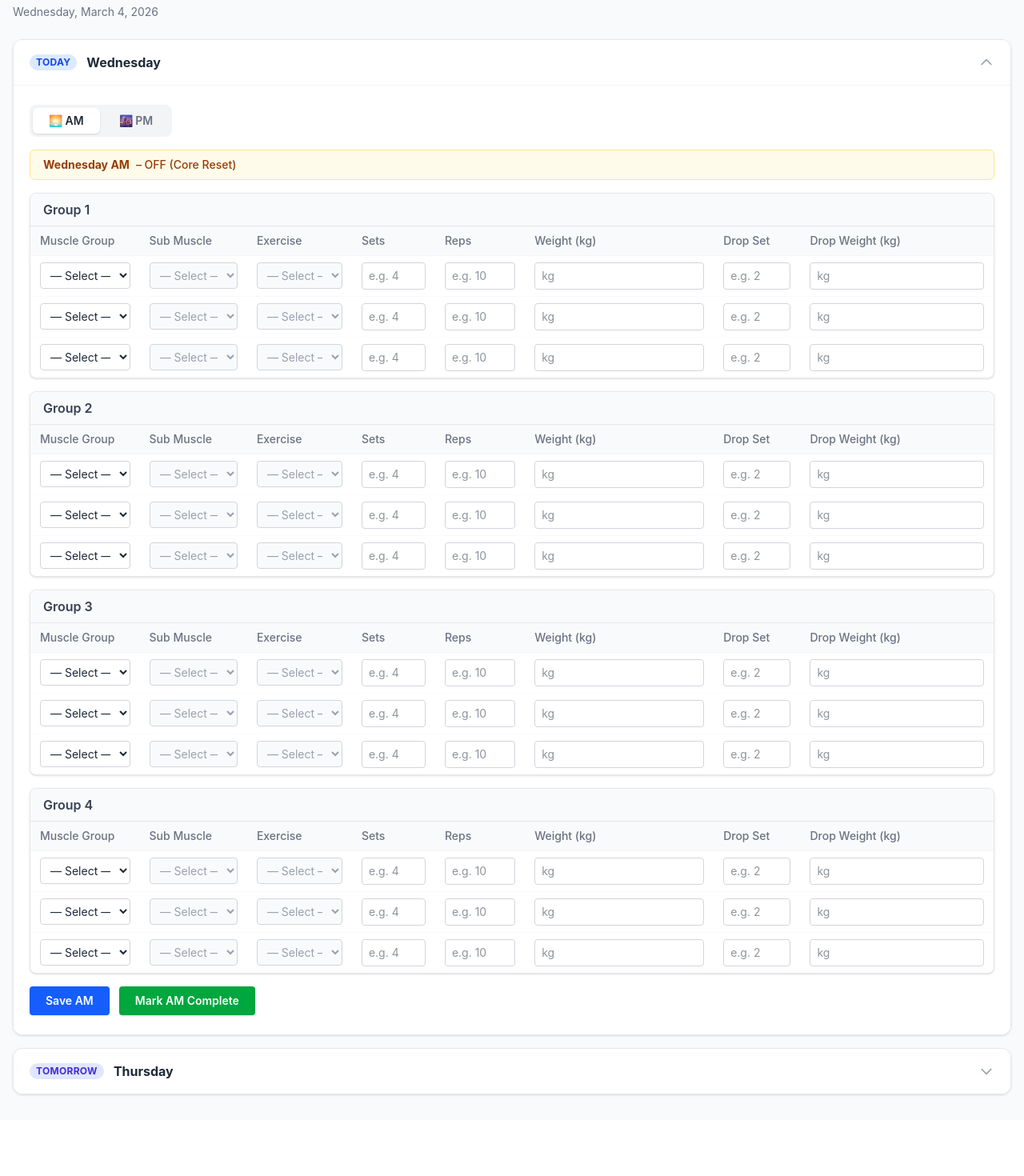
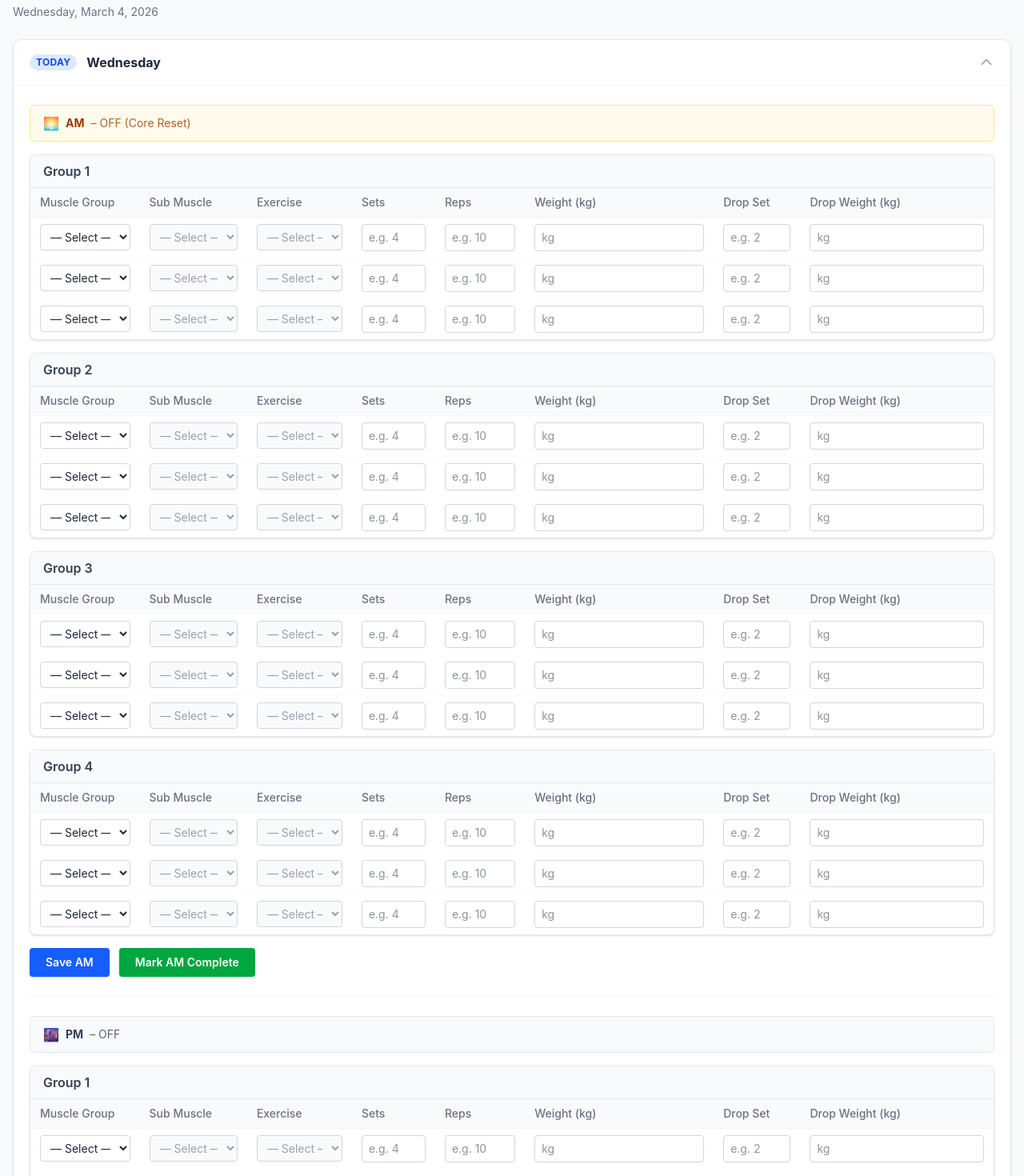
Before and after one commit to PerspicaciousGuy/GymPlanner, a React (Vite) app: page / in a window 1280 px wide. Shown: the part 120-1590 px from the top of the page at 80% size. Before the commit the page ends 1520 px from the top, so only its background shows below. Built offline with nearby package versions, Linux system fonts and the light colour scheme.

Commit message:
Replace AM/PM tabs with stacked always-visible sessions

```diff
--- a/src/components/WorkoutSection.jsx
+++ b/src/components/WorkoutSection.jsx
@@ -3,156 +3,126 @@ import ExerciseGroup from './ExerciseGroup';
 import { saveDayWorkout, markDayComplete, isDayComplete, ensureAmPm } from '../utils/storage';
 import { AM_TITLES, PM_TITLES } from '../data/ampmTitles';
 
-/**
- * WorkoutSection — renders one full day with AM / PM tab sessions.
- * Props:
- *   day         – e.g. "Wednesday"
- *   muscleGroup – from the weekly schedule (shown in header)
- *   isMissed    – boolean, shows red "Missed" badge
- *   isTomorrow  – boolean, shows indigo "Tomorrow" badge
- *   initialData – { am: { groups }, pm: { groups } } from storage
- */
+function SessionBlock({ label, emoji, title, bgCls, borderCls, textCls, groups, done, onGroupChange, onSave, onComplete, saveFlash }) {
+  return (
+    <div className="flex flex-col gap-4">
+      {/* Session title bar */}
+      <div className={`rounded-md px-4 py-2.5 border flex items-center gap-2 ${bgCls} ${borderCls}`}>
+        <span className="text-base">{emoji}</span>
+        <span className={`font-bold text-sm ${textCls}`}>{label}</span>
+        {title ? <span className={`text-sm ${textCls} opacity-80`}>– {title}</span> : null}
+        {done && (
+          <span className="ml-auto bg-green-100 text-green-700 text-xs font-bold px-2 py-0.5 rounded-full">✓ Done</span>
+        )}
+      </div>
+
+      {/* Exercise groups */}
+      {groups.map((group, idx) => (
+        <ExerciseGroup
+          key={idx}
+          groupIndex={idx}
+          group={group}
+          onChange={(updated) => onGroupChange(idx, updated)}
+        />
+      ))}
+
+      {/* Actions */}
+      <div className="flex items-center gap-3 flex-wrap">
+        <button
+          onClick={onSave}
+          className="bg-blue-600 hover:bg-blue-700 text-white font-semibold px-5 py-2 rounded transition-colors shadow-sm text-sm"
+        >
+          Save {label}
+        </button>
+        {!done && (
+          <button
+            onClick={onComplete}
+            className="bg-green-600 hover:bg-green-700 text-white font-semibold px-5 py-2 rounded transition-colors shadow-sm text-sm"
+          >
+            Mark {label} Complete
+          </button>
+        )}
+        {saveFlash && <span className="text-green-600 font-medium text-sm">✓ Saved!</span>}
+      </div>
+    </div>
+  );
+}
+
 export default function WorkoutSection({ day, muscleGroup, isMissed, isTomorrow, initialData, hideBadge }) {
-  const [dayData, setDayData]   = useState(() => ensureAmPm(initialData));
-  const [activeTab, setActiveTab] = useState('am');
-  const [saveFlash, setSaveFlash] = useState(false);
-  const [amDone, setAmDone]     = useState(() => isDayComplete(day, 'am'));
-  const [pmDone, setPmDone]     = useState(() => isDayComplete(day, 'pm'));
+  const [dayData, setDayData] = useState(() => ensureAmPm(initialData));
+  const [amFlash, setAmFlash] = useState(false);
+  const [pmFlash, setPmFlash] = useState(false);
+  const [amDone, setAmDone]   = useState(() => isDayComplete(day, 'am'));
+  const [pmDone, setPmDone]   = useState(() => isDayComplete(day, 'pm'));
 
-  // ── Group change within the active session ────────────────────
-  const handleGroupChange = (groupIdx, updatedGroup) => {
+  const handleGroupChange = (session, groupIdx, updatedGroup) => {
     setDayData((prev) => {
-      const session = { ...prev[activeTab] };
-      session.groups = session.groups.map((g, i) => (i === groupIdx ? updatedGroup : g));
-      return { ...prev, [activeTab]: session };
+      const s = { ...prev[session] };
+      s.groups = s.groups.map((g, i) => (i === groupIdx ? updatedGroup : g));
+      return { ...prev, [session]: s };
     });
   };
 
-  // ── Save active session ───────────────────────────────────────
-  const handleSave = () => {
+  const handleSave = (session) => {
     saveDayWorkout(day, dayData);
-    setSaveFlash(true);
-    setTimeout(() => setSaveFlash(false), 2000);
+    if (session === 'am') { setAmFlash(true); setTimeout(() => setAmFlash(false), 2000); }
+    else                  { setPmFlash(true); setTimeout(() => setPmFlash(false), 2000); }
   };
 
-  // ── Mark active session complete ──────────────────────────────
-  const handleComplete = () => {
+  const handleComplete = (session) => {
     saveDayWorkout(day, dayData);
-    markDayComplete(day, activeTab);
-    if (activeTab === 'am') setAmDone(true);
+    markDayComplete(day, session);
+    if (session === 'am') setAmDone(true);
     else setPmDone(true);
   };
 
-  // ── Badge ─────────────────────────────────────────────────────
   const badge = isMissed ? (
-    <span className="bg-red-100 text-red-700 text-xs font-bold px-2 py-0.5 rounded-full uppercase tracking-wide">
-      Missed Workout
-    </span>
+    <span className="bg-red-100 text-red-700 text-xs font-bold px-2 py-0.5 rounded-full uppercase tracking-wide">Missed Workout</span>
   ) : isTomorrow ? (
-    <span className="bg-indigo-100 text-indigo-700 text-xs font-bold px-2 py-0.5 rounded-full uppercase tracking-wide">
-      Tomorrow — Plan Ahead
-    </span>
+    <span className="bg-indigo-100 text-indigo-700 text-xs font-bold px-2 py-0.5 rounded-full uppercase tracking-wide">Tomorrow</span>
   ) : (
-    <span className="bg-blue-100 text-blue-700 text-xs font-bold px-2 py-0.5 rounded-full uppercase tracking-wide">
-      Today's Workout
-    </span>
+    <span className="bg-blue-100 text-blue-700 text-xs font-bold px-2 py-0.5 rounded-full uppercase tracking-wide">Today</span>
   );
 
-  const amTitle = AM_TITLES[day] || '';
-  const pmTitle = PM_TITLES[day] || '';
-  const sessionTitle = activeTab === 'am' ? amTitle : pmTitle;
-  const sessionGroups = dayData[activeTab]?.groups ?? [];
-  const sessionDone   = activeTab === 'am' ? amDone : pmDone;
-
   return (
-    <section className="flex flex-col gap-4">
-      {/* ── Day header (hidden when inside accordion) ─────────── */}
+    <section className="flex flex-col gap-6">
       {!hideBadge && (
         <div className="flex items-center gap-3 flex-wrap">
           {badge}
           <h2 className="text-lg font-bold text-gray-800">
             {day}
-            {muscleGroup ? (
-              <span className="text-gray-400 font-normal ml-2">— {muscleGroup}</span>
-            ) : null}
+            {muscleGroup ? <span className="text-gray-400 font-normal ml-2">— {muscleGroup}</span> : null}
           </h2>
         </div>
       )}
 
-      {/* ── AM / PM tab switcher ──────────────────────────────── */}
-      <div className="flex gap-1 bg-gray-100 rounded-lg p-1 w-fit">
-        {['am', 'pm'].map((tab) => {
-          const done = tab === 'am' ? amDone : pmDone;
-          const isActive = activeTab === tab;
-          return (
-            <button
-              key={tab}
-              onClick={() => setActiveTab(tab)}
-              className={`flex items-center gap-1.5 px-5 py-1.5 rounded-md text-sm font-semibold transition-colors ${
-                isActive
-                  ? 'bg-white shadow text-gray-800'
-                  : 'text-gray-500 hover:text-gray-700'
-              }`}
-            >
-              {tab === 'am' ? '🌅' : '🌆'} {tab.toUpperCase()}
-              {done && (
-                <span className="ml-1 bg-green-100 text-green-700 text-xs font-bold px-1.5 py-0.5 rounded-full">✓</span>
-              )}
-            </button>
-          );
-        })}
-      </div>
+      {/* AM session */}
+      <SessionBlock
+        label="AM" emoji="🌅"
+        title={AM_TITLES[day] || ''}
+        bgCls="bg-amber-50" borderCls="border-amber-200" textCls="text-amber-800"
+        groups={dayData.am?.groups ?? []}
+        done={amDone}
+        onGroupChange={(idx, g) => handleGroupChange('am', idx, g)}
+        onSave={() => handleSave('am')}
+        onComplete={() => handleComplete('am')}
+        saveFlash={amFlash}
+      />
 
-      {/* ── Session title (locked) ────────────────────────────── */}
-      <div className={`rounded-md px-4 py-2 text-sm font-medium border ${
-        activeTab === 'am'
-          ? 'bg-amber-50 border-amber-200 text-amber-800'
-          : 'bg-slate-50 border-slate-200 text-slate-700'
-      }`}>
-        <span className="font-bold">{day} {activeTab.toUpperCase()}</span>
-        {sessionTitle ? <span className="ml-2">– {sessionTitle}</span> : null}
-      </div>
+      <div className="border-t border-gray-100" />
 
-      {/* ── Session complete banner ───────────────────────────── */}
-      {sessionDone && (
-        <div className="bg-green-50 border border-green-200 rounded-lg px-5 py-3 flex items-center gap-3">
-          <span className="text-green-600 text-lg">✓</span>
-          <span className="text-green-800 font-semibold text-sm">
-            {day} {activeTab.toUpperCase()} session marked as complete!
-          </span>
-        </div>
-      )}
-
-      {/* ── Exercise groups ───────────────────────────────────── */}
-      {sessionGroups.map((group, idx) => (
-        <ExerciseGroup
-          key={`${activeTab}-${idx}`}
-          groupIndex={idx}
-          group={group}
-          onChange={(updated) => handleGroupChange(idx, updated)}
-        />
-      ))}
-
-      {/* ── Actions ──────────────────────────────────────────── */}
-      <div className="flex items-center gap-3 flex-wrap">
-        <button
-          onClick={handleSave}
-          className="bg-blue-600 hover:bg-blue-700 text-white font-semibold px-5 py-2 rounded transition-colors shadow-sm text-sm"
-        >
-          Save {activeTab.toUpperCase()}
-        </button>
-        {!sessionDone && (
-          <button
-            onClick={handleComplete}
-            className="bg-green-600 hover:bg-green-700 text-white font-semibold px-5 py-2 rounded transition-colors shadow-sm text-sm"
-          >
-            Mark {activeTab.toUpperCase()} Complete
-          </button>
-        )}
-        {saveFlash && (
-          <span className="text-green-600 font-medium text-sm">✓ Saved!</span>
-        )}
-      </div>
+      {/* PM session */}
+      <SessionBlock
+        label="PM" emoji="🌆"
+        title={PM_TITLES[day] || ''}
+        bgCls="bg-slate-50" borderCls="border-slate-200" textCls="text-slate-700"
+        groups={dayData.pm?.groups ?? []}
+        done={pmDone}
+        onGroupChange={(idx, g) => handleGroupChange('pm', idx, g)}
+        onSave={() => handleSave('pm')}
+        onComplete={() => handleComplete('pm')}
+        saveFlash={pmFlash}
+      />
     </section>
   );
 }
```
